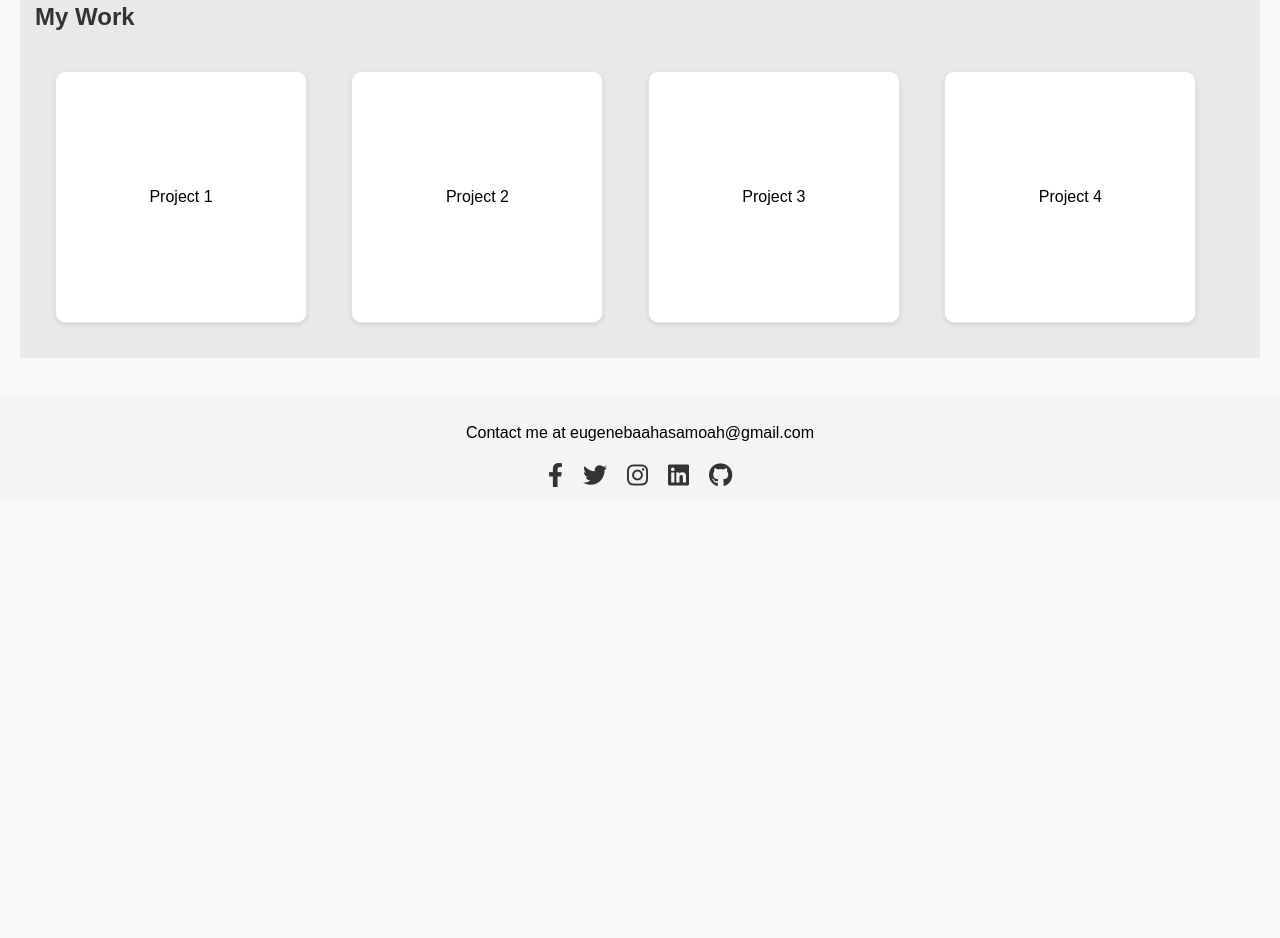
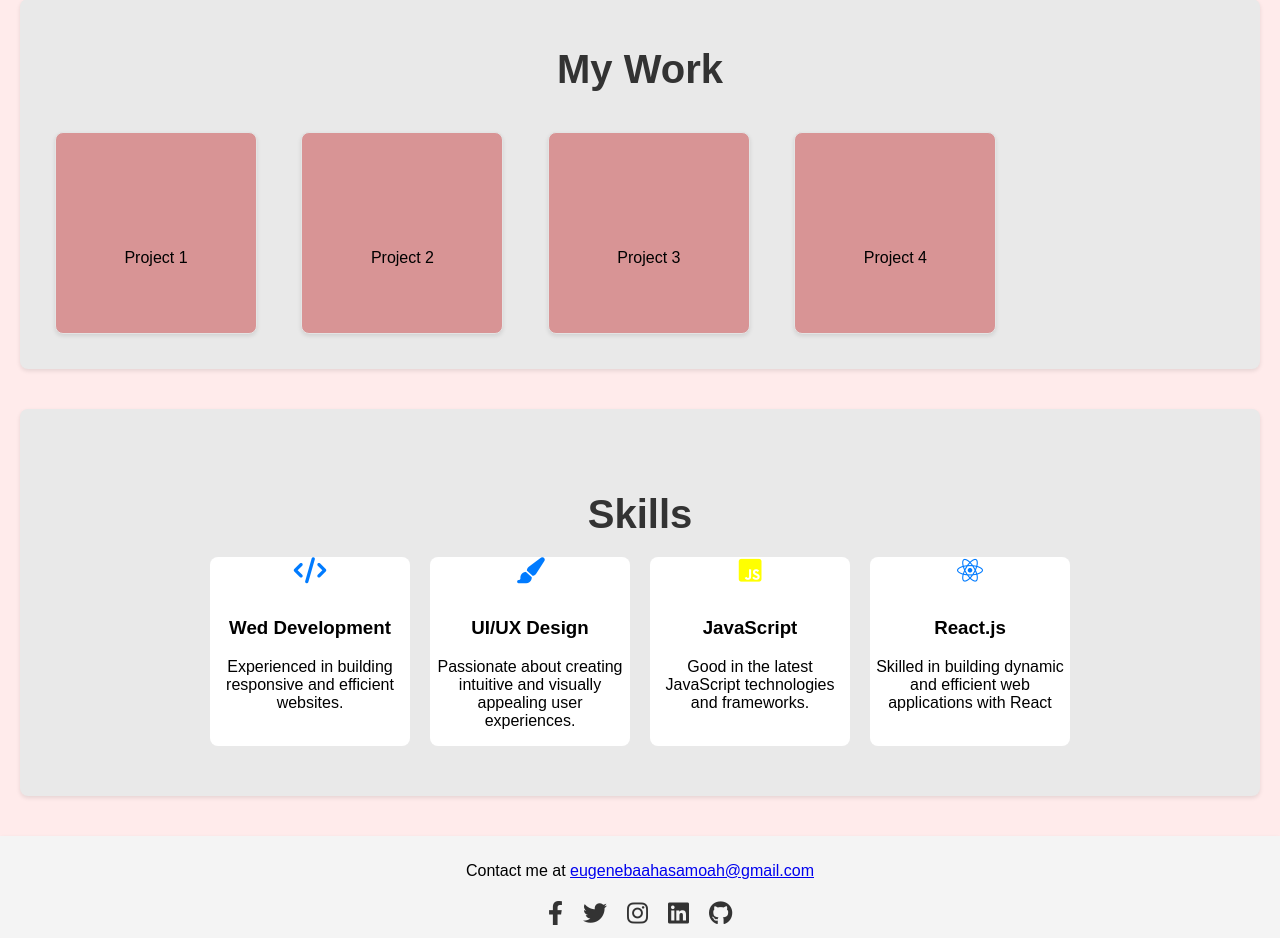
Before and after one commit to erudite-colloab/start, a plain HTML site: page bio/index.html in a window 1280 px wide. Shown: the part 660-1598 px from the top of the page. Before the commit the page ends 1160 px from the top, so only its background shows below. Drawn offline with Linux system fonts and the light colour scheme.

Commit message:
modified

```diff
--- a/bio/index.html
+++ b/bio/index.html
@@ -3,20 +3,22 @@
 <head>
     <meta charset="UTF-8">
     <meta name="viewport" content="width=device-width, initial-scale=1.0">
+    <meta name="description" content="Benson Fred's portfolio website showcasing his work as a web developer, UI/UX designer, and tech enthusiast.">
     <link rel="stylesheet" href="styles.css">
     <link rel="stylesheet" href="https://cdnjs.cloudflare.com/ajax/libs/font-awesome/6.4.0/css/all.min.css" />
+    <link rel="icon" type="image/png" sizes="32x32" href="favicon-32x32.png">
     <title>Bio</title>
 </head>
 <body>
     <header>
-        <img src="icons8-user-50.png" alt="">
+        <img src="3dmanglasses.jpg" alt="Benson Fred's Profile Picture">
         <h1>Benson Fred</h1>
         <p>Web Developer | UI/UX | Tech Enthusiast</p>
     </header>
     <section id="bio">
         <h2>About Me</h2>
         <p class="bio-text">Hello! I’m a passionate Web Developer with a strong focus on UI/UX
-            design and a deep enthusiasm for technology. With a knack for
+            design and a deep enthusiasm for technology. <br>With a knack for
             creating intuitive and engaging user experiences, I thrive on
             transforming ideas into functional, aesthetically pleasing websites
             and applications
@@ -29,8 +31,33 @@
         <div class="project">Project 3</div>
         <div class="project">Project 4</div>
     </section>
+    <section id="skills">
+        <h2>Skills</h2>
+        <div class="skills-container">
+            <div class="skill-item">
+                <i class="fas fa-code" aria-hidden="true"></i>
+                <h3>Wed Development</h3>
+                <p>Experienced in building responsive and efficient websites.</p>
+            </div>
+            <div class="skill-item">
+                <i class="fa fa-paint-brush" aria-hidden="true"></i>
+                <h3>UI/UX Design</h3>
+                <p>Passionate about creating intuitive and visually appealing user experiences.</p>
+            </div>
+            <div class="skill-item">
+                <i class="fab fa-js-square" aria-hidden="true" style="color: yellow;"></i>
+                <h3>JavaScript</h3>
+                <p>Good in the latest JavaScript technologies and frameworks.</p>
+            </div>
+            <div class="skill-item">
+                <i class="fab fa-react" aria-hidden="true"></i>
+                <h3>React.js</h3>
+                <p>Skilled in building dynamic and efficient web applications with React</p>
+            </div>
+        </div>
+    </section>
     <footer>
-        <p>Contact me at eugenebaahasamoah@gmail.com</p>
+        <p>Contact me at <a href="mailto:">eugenebaahasamoah@gmail.com</a> </p>
         <div class="social-icons">
             <a href="https://www.facebook.com" aria-label="facebook"><i class="fab fa-facebook-f"></i></a>
             <a href="https://www.twitter.com" aria-label="twitter"><i class="fab fa-twitter"></i></a>
--- a/bio/styles.css
+++ b/bio/styles.css
@@ -2,7 +2,7 @@ body{
     font-family: Arial, Helvetica, sans-serif;
     margin: 0;
     padding: 0;
-    background-color: #f9f9f9;
+    background-color: #ffebeb;
 }
 
 header {
@@ -27,17 +27,17 @@ section {
 }
 
 .project {
-    width: 250px;
-    height: 250px;
+    width: 200px;
+    height: 200px;
     border: 1px solid #e4e4e4;
     display: inline-block;
     text-align: center;
     line-height: 250px;
     margin: 20px;
-    background-color: #fff;
+    background-color: #d89495;
     box-shadow: 0 2px 4px rgba(0, 0, 0, 0.1);
     transition: transform 0.3s, box-shadow 0.3s;
-    border-radius: 10px;
+    border-radius: 8px;
 }
 
 .project:hover {
@@ -46,12 +46,55 @@ section {
 }
 
 h1, h2 {
+    font-size: 2.5em;
     color: #333;
+    margin-bottom: 20px;
+    text-align: center;
 }
 
-#bio, #work {
+#bio, #work, #skills  {
     background-color: #e9e9e9;
     padding: 15px;
+    box-shadow: 0 2px 4px rgba(0, 0, 0, 0.1);
+    border-radius: 8px;
+}
+
+.bio-text {
+    justify-content: center;
+    align-items: center;
+    text-align: center;
+    margin: 5px 5px
+}
+
+#skills {
+    padding: 50px 20px;
+    text-align: center;
+}
+
+.skills-container {
+    justify-content: center;
+    display: flex;
+    flex-wrap: wrap;
+    gap: 20px;
+}
+
+.skill-item {
+    background-color: #fff;
+    border-radius: 8px;
+    box-sizing: 0 2px 10px rgba(0, 0, 0, 0.1);
+    width: 200px;
+    transition: transform 0.3s ease, box-shadow 0.3s ease;
+}
+
+.skill-item i {
+    font-size: 26px; /* Size of icons */
+    color: #007bff; /* Primary color for icons (customize as needed) */
+    margin-bottom: 15px; /* Space below the icon */
+}
+
+.skill-item:hover{
+    transform: translateY(-5px);
+    box-shadow: 0 4px 20px rgba(0,0,0,0.2);
 }
 
 footer {
```
Also changed, not shown: 1 other file.
